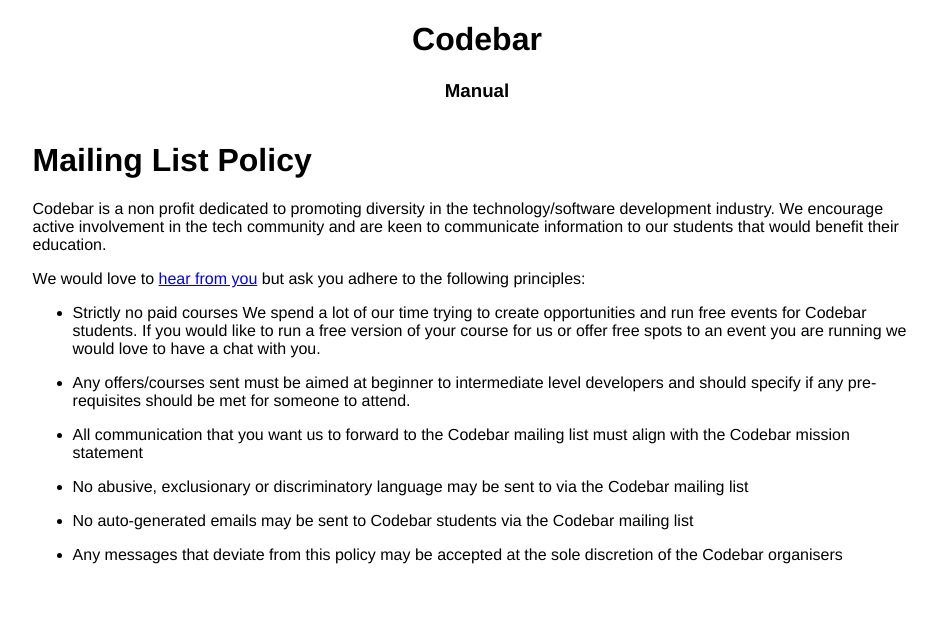
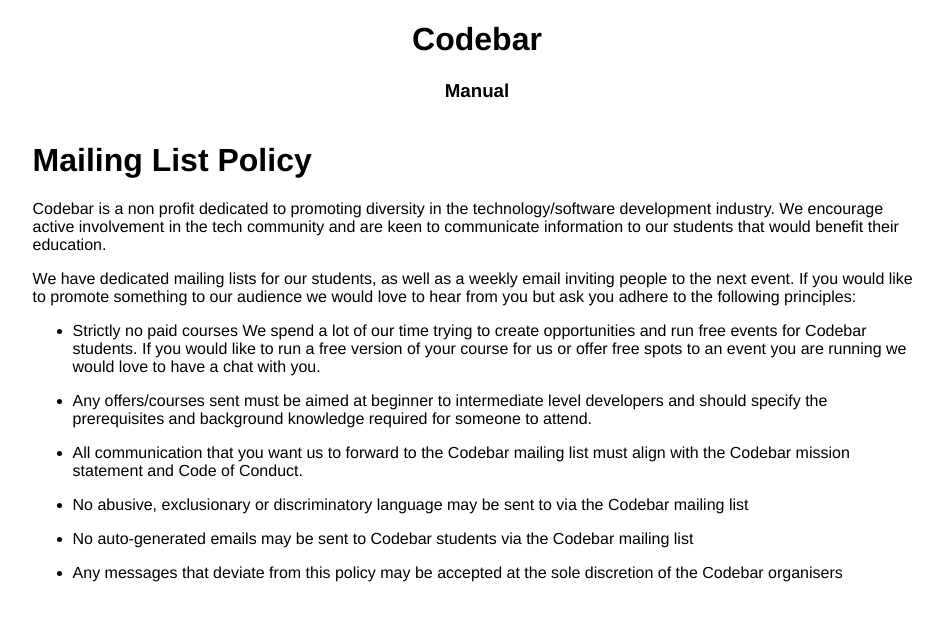
Before and after one commit to codebar/manual, a Jekyll site: the page built from _posts/2014-12-12-mailing-list-policy.md, in a window 1280 px wide. Shown: the top 621 px of the page, without its empty margins (163-1106 px from the left). Built offline with Jekyll 4.4.1, drawn with Linux system fonts in a browser that asks for light colours; Markdown is read by kramdown in place of the engine named in the settings.

Commit message:
Applying @creature’s feedback

```diff
--- a/_posts/2014-12-12-mailing-list-policy.md
+++ b/_posts/2014-12-12-mailing-list-policy.md
@@ -3,16 +3,16 @@
 title:  "Mailing List Policy"
 ---
 
-Codebar is a non profit dedicated to promoting diversity in the technology/software development industry.  We encourage active involvement in the tech community and are keen to communicate information to our students that would benefit their education.
+Codebar is a non profit dedicated to promoting diversity in the technology/software development industry. We encourage active involvement in the tech community and are keen to communicate information to our students that would benefit their education.
 
-We would love to [hear from you](mailto:hello@codebar.io) but ask you adhere to the following principles:
+We have dedicated mailing lists for our students, as well as a weekly email inviting people to the next event. If you would like to promote something to our audience we would love to hear from you but ask you adhere to the following principles:
 
 - Strictly no paid courses
 	We spend a lot of our time trying to create opportunities and run free events for Codebar students. If you would like to run a free version of your course for us or offer free spots to an event you are running we would love to have a chat with you.
 
-- Any offers/courses sent must be aimed at beginner to intermediate level developers and should specify if any pre-requisites should be met for someone to attend.
+- Any offers/courses sent must be aimed at beginner to intermediate level developers and should specify the prerequisites and background knowledge required for someone to attend.
 
-- All communication that you want us to forward to the Codebar mailing list must align with the Codebar mission statement
+- All communication that you want us to forward to the Codebar mailing list must align with the Codebar mission statement and Code of Conduct.
 
 - No abusive, exclusionary or discriminatory language may be sent to via the Codebar mailing list
 
```
